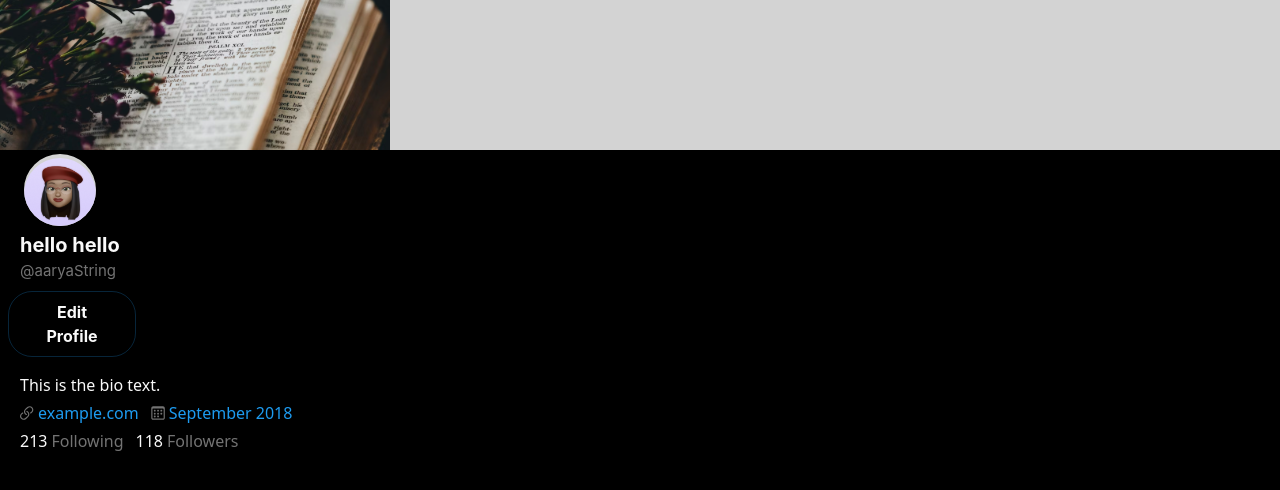
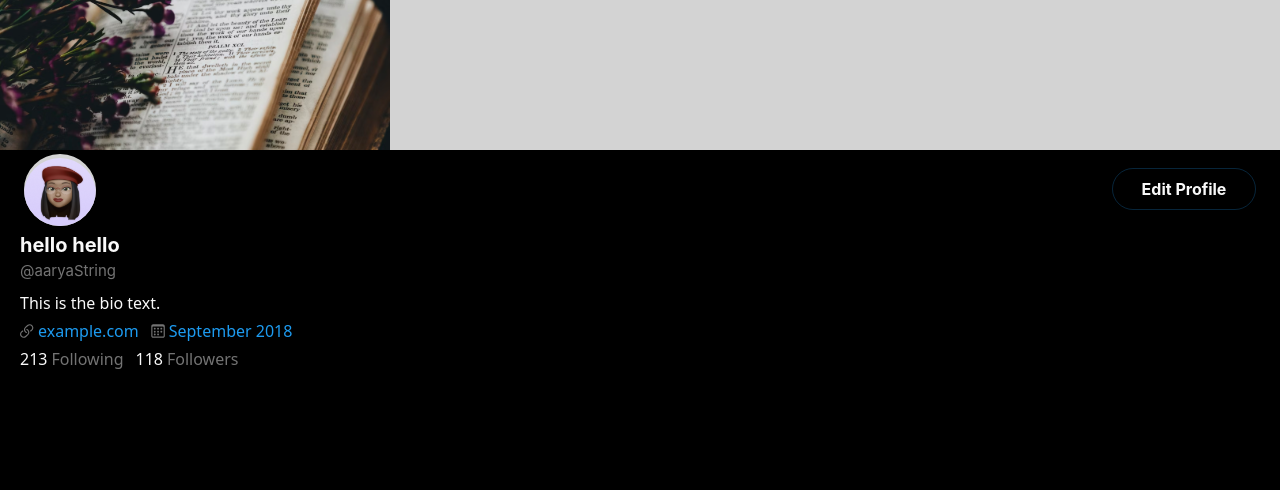
Before and after one commit to 100x-Engineers/react-week-1-rrtyagii, a React (Vite) app: page / in a window 1280 px wide. Shown: the top 490 px of the page. Built offline with nearby package versions, Linux system fonts and the light colour scheme.

Commit message:
finished profile header; used a lot of existing components

```diff
--- a/src/components/Button/Button.jsx
+++ b/src/components/Button/Button.jsx
@@ -4,7 +4,7 @@ import React from 'react';
 
 export default function Button ({children, variant = 'solid', type = 'primary', isDisabled = false, ...rest}) {
   const styles = {
-    common: `inline-flex justify-center items-center rounded-3xl shadow-lc px-6 py-2 m-2 font-bold text-base leading-normal font-inter ${rest.width ? rest.width : "w-80"}`,
+    common: `inline-flex justify-center items-center rounded-3xl shadow-lc px-6 py-2 m-2 font-bold text-base leading-normal font-inter ${rest.width ? rest.width : "w-80"} ${rest.gap ? rest.gap : ""} ${rest.position ? rest.position : ""}`,
 
     variants: {
       solid: type === 'primary' ? 'bg-twitter-blue-default hover:bg-twitter-blue-hover sm:hover:bg-twitter-blue-hover md:hover:bg-twitter-blue-hover' : 'bg-neutral-50 hover:bg-neutral-200 sm:hover:bg-neutral-500 md:hover:bg-neutral-500',
--- a/src/components/Profile-Header/ProfileHeader.jsx
+++ b/src/components/Profile-Header/ProfileHeader.jsx
@@ -47,7 +47,9 @@ export default function ProfileHeader({props}){
             <Button
                 type="secondary"
                 variant="outline"
-                width="w-32"
+                width="w-36"
+                gap="gap-2.5"
+                position="absolute top-40 right-4"
             >
                 Edit Profile
             </Button>
```
